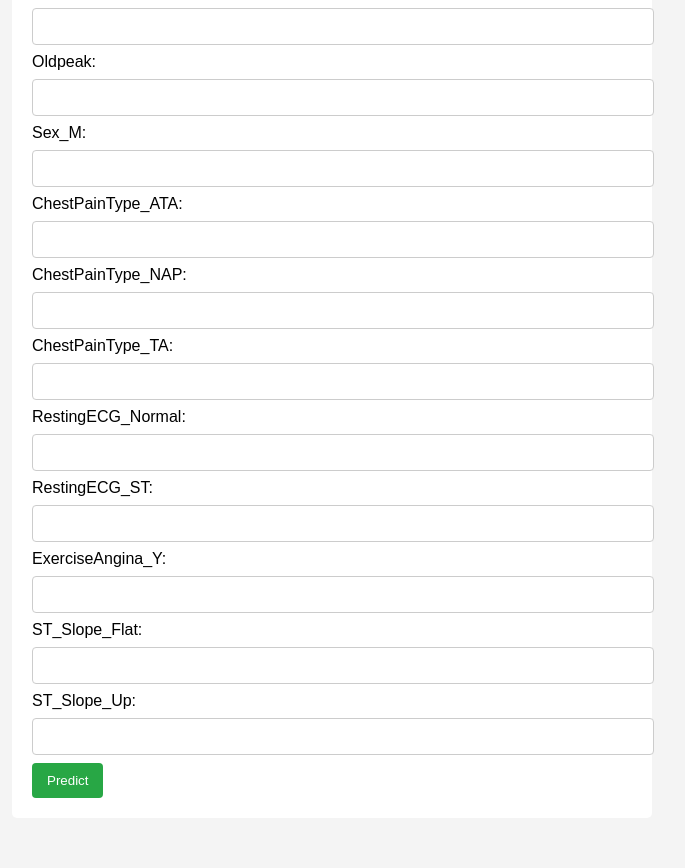
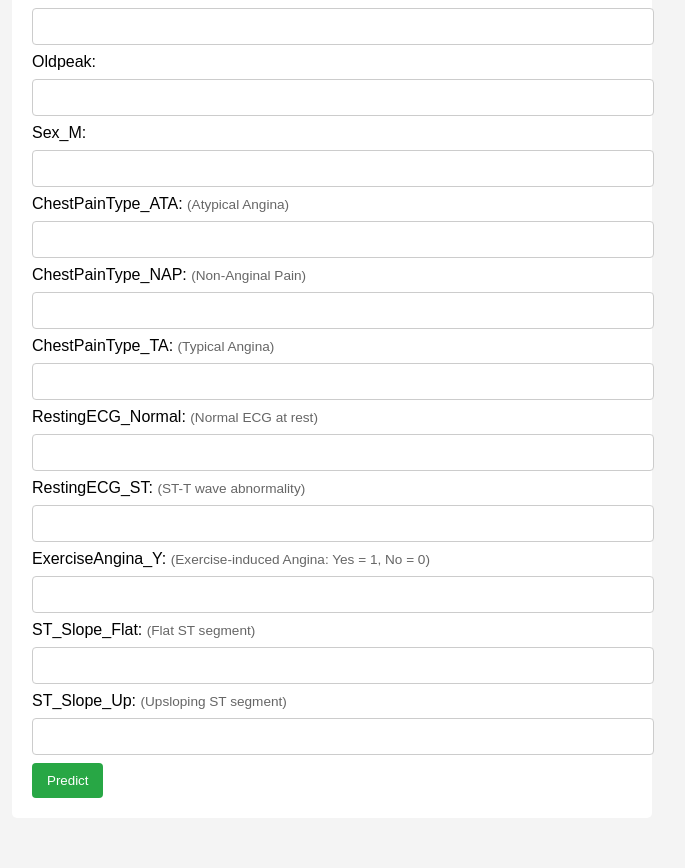
Before and after one commit to vivekr25/heart-disease-analysis, a Flask app: page / in a window 1280 px wide. Shown: the part 430-1298 px from the top of the page, without its empty margins (38-723 px from the left). Run offline with Flask 2, Linux system fonts and the light colour scheme; parts of the project's set-up code (start-up, migrations or seed data) failed here and were passed over.

Commit message:
Added field descriptions to heart disease input form

```diff
--- a/templates/index.html
+++ b/templates/index.html
@@ -14,6 +14,10 @@
             border-radius: 4px; cursor: pointer;
         }
         .result { margin-top: 20px; font-weight: bold; font-size: 18px; }
+        label small {
+            font-size: 0.85em;
+            color: #666;
+        }
     </style>
 </head>
 <body>
@@ -40,28 +44,28 @@
         <label>Sex_M:</label>
         <input type="number" name="sex_m" required>
 
-        <label>ChestPainType_ATA:</label>
+        <label>ChestPainType_ATA: <small>(Atypical Angina)</small></label>
         <input type="number" name="cpta" required>
 
-        <label>ChestPainType_NAP:</label>
+        <label>ChestPainType_NAP: <small>(Non-Anginal Pain)</small></label>
         <input type="number" name="cpnap" required>
 
-        <label>ChestPainType_TA:</label>
+        <label>ChestPainType_TA: <small>(Typical Angina)</small></label>
         <input type="number" name="cpta2" required>
 
-        <label>RestingECG_Normal:</label>
+        <label>RestingECG_Normal: <small>(Normal ECG at rest)</small></label>
         <input type="number" name="recg" required>
 
-        <label>RestingECG_ST:</label>
+        <label>RestingECG_ST: <small>(ST-T wave abnormality)</small></label>
         <input type="number" name="recgst" required>
 
-        <label>ExerciseAngina_Y:</label>
+        <label>ExerciseAngina_Y: <small>(Exercise-induced Angina: Yes = 1, No = 0)</small></label>
         <input type="number" name="exang" required>
 
-        <label>ST_Slope_Flat:</label>
+        <label>ST_Slope_Flat: <small>(Flat ST segment)</small></label>
         <input type="number" name="slopeflat" required>
 
-        <label>ST_Slope_Up:</label>
+        <label>ST_Slope_Up: <small>(Upsloping ST segment)</small></label>
         <input type="number" name="slopeup" required>
 
         <input type="submit" value="Predict">
```
